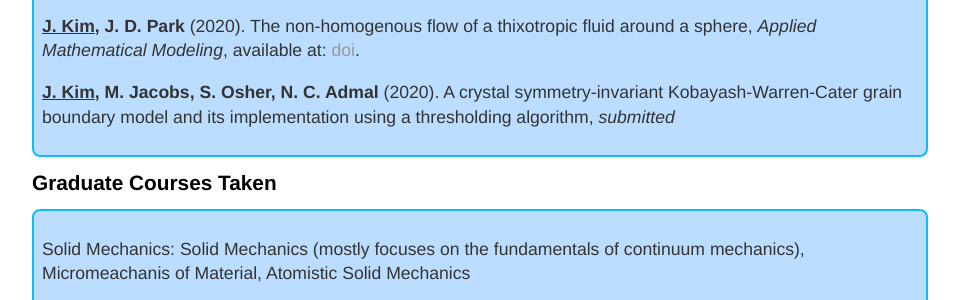
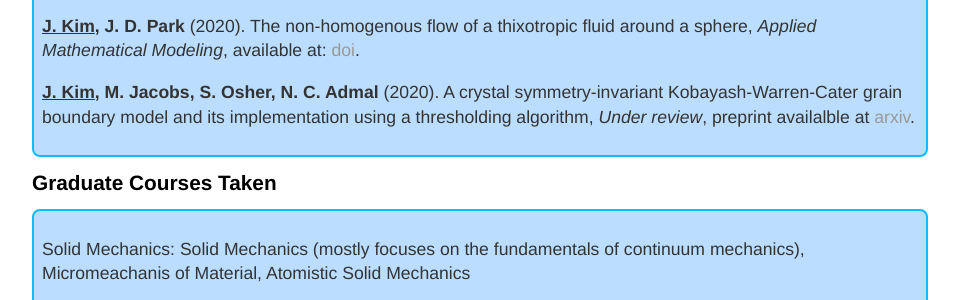
Before and after one commit to jaekwangjk/jaekwangjk.github.io, a Jekyll site: the page built from research.html, in a window 1280 px wide. Shown: the part 1524-1824 px from the top of the page, without its empty margins (160-1119 px from the left). Built offline with Jekyll 4.4.1, drawn with Linux system fonts in a browser that asks for light colours.

Commit message:
update on publication

```diff
--- a/research.html
+++ b/research.html
@@ -94,7 +94,7 @@ title: Jaekwang Kim
 	<strong><u>J. Kim</u>, M. Jacobs, S. Osher, N. C. Admal</strong>
 	(2020). A crystal symmetry-invariant Kobayash-Warren-Cater grain boundary model
 	and its implementation using a thresholding algorithm,
-	<em>submitted</em>
+	<em>Under review</em>, preprint availalble at <a class="two" href="https://arxiv.org/abs/2102.02773">arxiv</a>.
 	</p>
 
 
```
